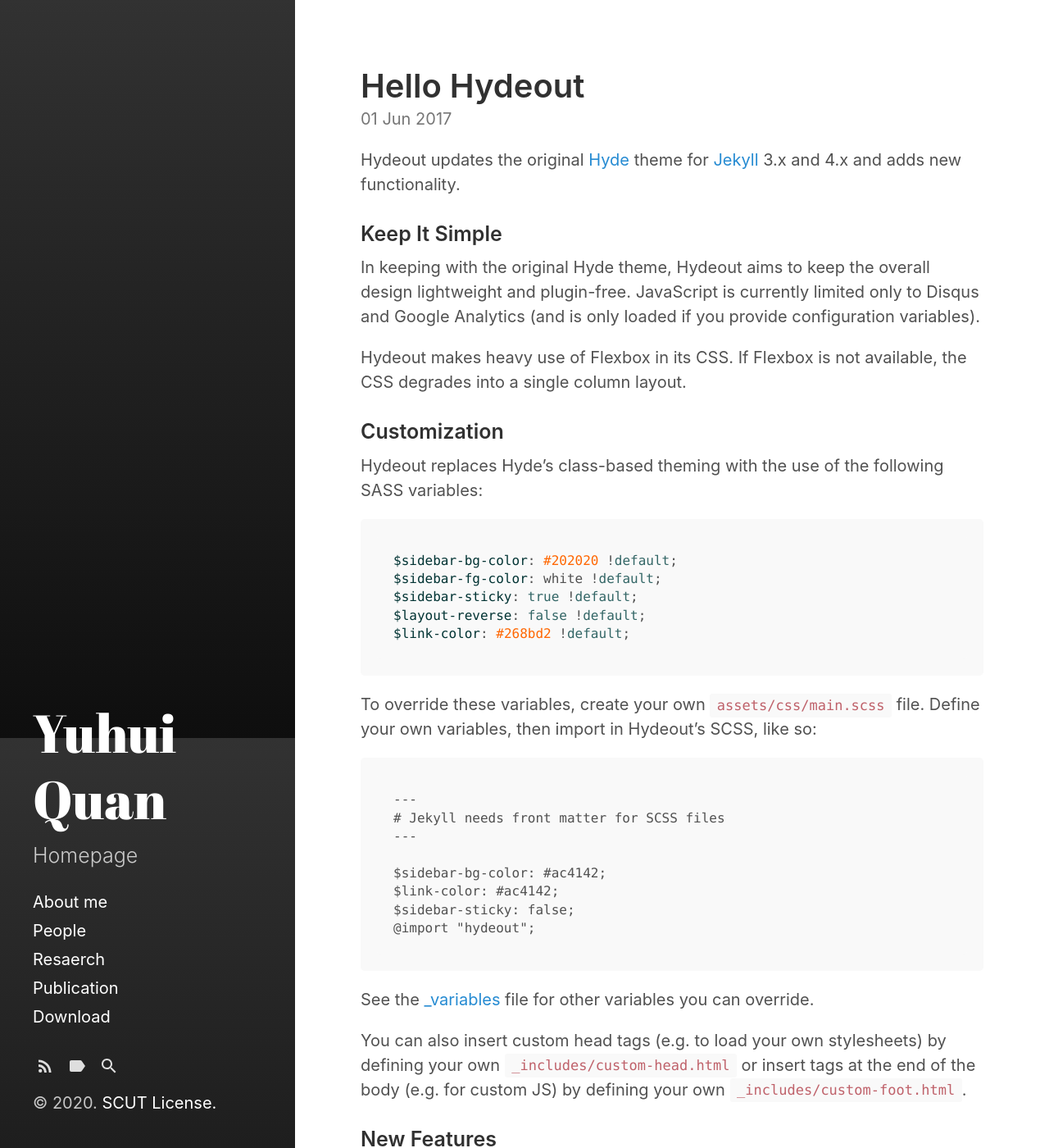
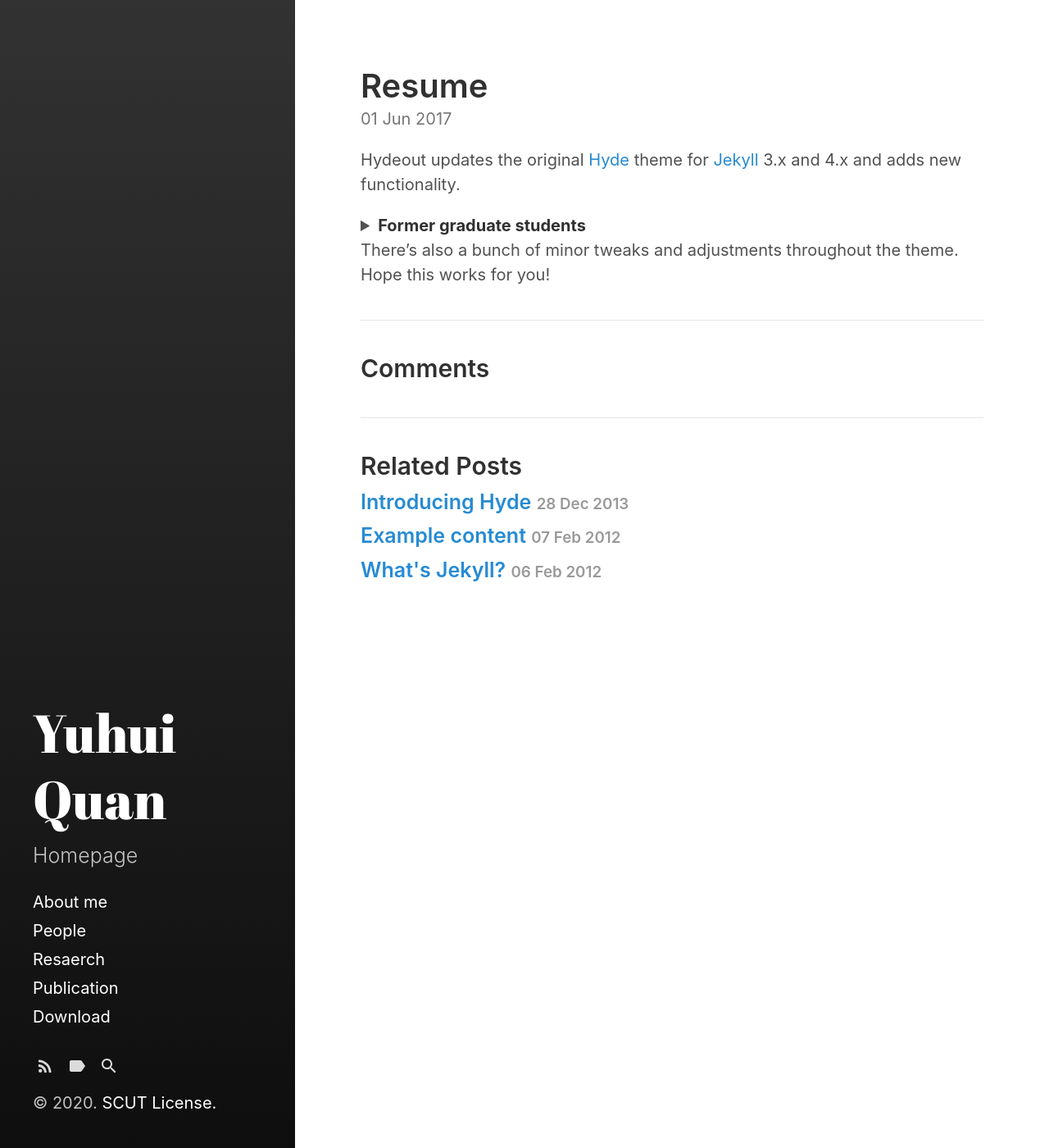
Before and after one commit to Dofboom/Dofboom.github.io, a Jekyll site: the page built from _posts/2017-06-01-hello-hydeout.md, in a window 1280 px wide and 1400 px high. Shown: the whole window at 82% size. Built offline with Jekyll 4.4.1, drawn with Linux system fonts in a browser that asks for light colours; some of the changed text lies outside the part shown.

Commit message:
Update 2017-06-01-hello-hydeout.md

````diff
--- a/_posts/2017-06-01-hello-hydeout.md
+++ b/_posts/2017-06-01-hello-hydeout.md
@@ -1,83 +1,25 @@
 ---
 layout: post
-title: Hello Hydeout
+title: Resume
 excerpt_separator:  <!--more-->
 ---
 
 Hydeout updates the original [Hyde](https://github.com/poole/hyde)
 theme for [Jekyll](http://jekyllrb.com) 3.x and 4.x and adds new functionality.
 
-### Keep It Simple
-
-In keeping with the original Hyde theme, Hydeout aims to keep the overall
-design lightweight and plugin-free. JavaScript is currently limited only
-to Disqus and Google Analytics (and is only loaded if you provide configuration
-variables).
-
-Hydeout makes heavy use of Flexbox in its CSS. If Flexbox is not available,
-the CSS degrades into a single column layout.
-
-### Customization
-
-Hydeout replaces Hyde's class-based theming with the use
-of the following SASS variables:
-
-```scss
-$sidebar-bg-color: #202020 !default;
-$sidebar-fg-color: white !default;
-$sidebar-sticky: true !default;
-$layout-reverse: false !default;
-$link-color: #268bd2 !default;
-```
-
-To override these variables, create your own `assets/css/main.scss` file.
-Define your own variables, then import in Hydeout's SCSS, like so:
-
-```
----
-# Jekyll needs front matter for SCSS files
----
-
-$sidebar-bg-color: #ac4142;
-$link-color: #ac4142;
-$sidebar-sticky: false;
-@import "hydeout";
-```
-
-See the [_variables](https://github.com/fongandrew/hydeout/blob/master/_sass/hydeout/_variables.scss) file for other variables
-you can override.
-
-You can also insert custom head tags (e.g. to load your own stylesheets) by
-defining your own `_includes/custom-head.html` or insert tags at the end
-of the body (e.g. for custom JS) by defining your own
-`_includes/custom-foot.html`.
-
-### New Features
-
-* Hydeout also adds a new tags page (accessible in the sidebar) and a new
-  "category" layout for dedicated category pages.
-
-* Category pages are automatically added to the sidebar. All other pages
-  must have `sidebar_link: true` in their front matter to show up in
-  the sidebar.
-
-* A simple redirect-to-Google search is available. If you want to use
-  Google Custom Search or Algolia or something with more involved,
-  override the `search.html`.
-
-* Disqus integration is ready out of the box. Just add the following to
-  your config file:
-
-  ```yaml
-  disqus:
-    shortname: my-disqus-shortname
-  ```
-
-  If you don't want Disqus or want to use something else, override
-  `comments.html`.
-
-* For Google Analytics support, define a `google_analytics` variable with
-  your property ID in your config file.
+<details>
+<summary><strong>Former graduate students</strong></summary>
+<ul>
+<li><span style="font-size: 100%;">PANG Tongyao, (jointly with Shen Zuowei), Ph.D., 2019</span></li>
+<li><span style="font-size: 100%;">XU Guodong, Ph.D., 2018, now working at International Intelligent Machines Co., Ltd., Singapore</span></li>
+<li><span style="font-size: 100%;">ZHAO Yufei, Ph.D., 2016, now Lecturer at Nankai University, China</span></li>
+<li><span style="font-size: 100%;">BAO Chenglong, Ph.D., 2014, now Assistant Professor at Tsinghua University, China</span></li>
+<li><span style="font-size: 100%;">WANG Kang, Ph.D., 2013, now working at UBS Investment Bank, HongKong</span></li>
+<li><span style="font-size: 100%;">LOO Tiang Kuan Leonard, M.Sc., 2017</span></li>
+<li><span style="font-size: 100%;">HUANG Xinhai, M.Sc., 2012</span></li>
+<li><span style="font-size: 100%;">XIONG Xi, M.Sc., 2011</span></li>
+</ul>
+</details>
 
 There's also a bunch of minor tweaks and adjustments throughout the
 theme. Hope this works for you!
````
